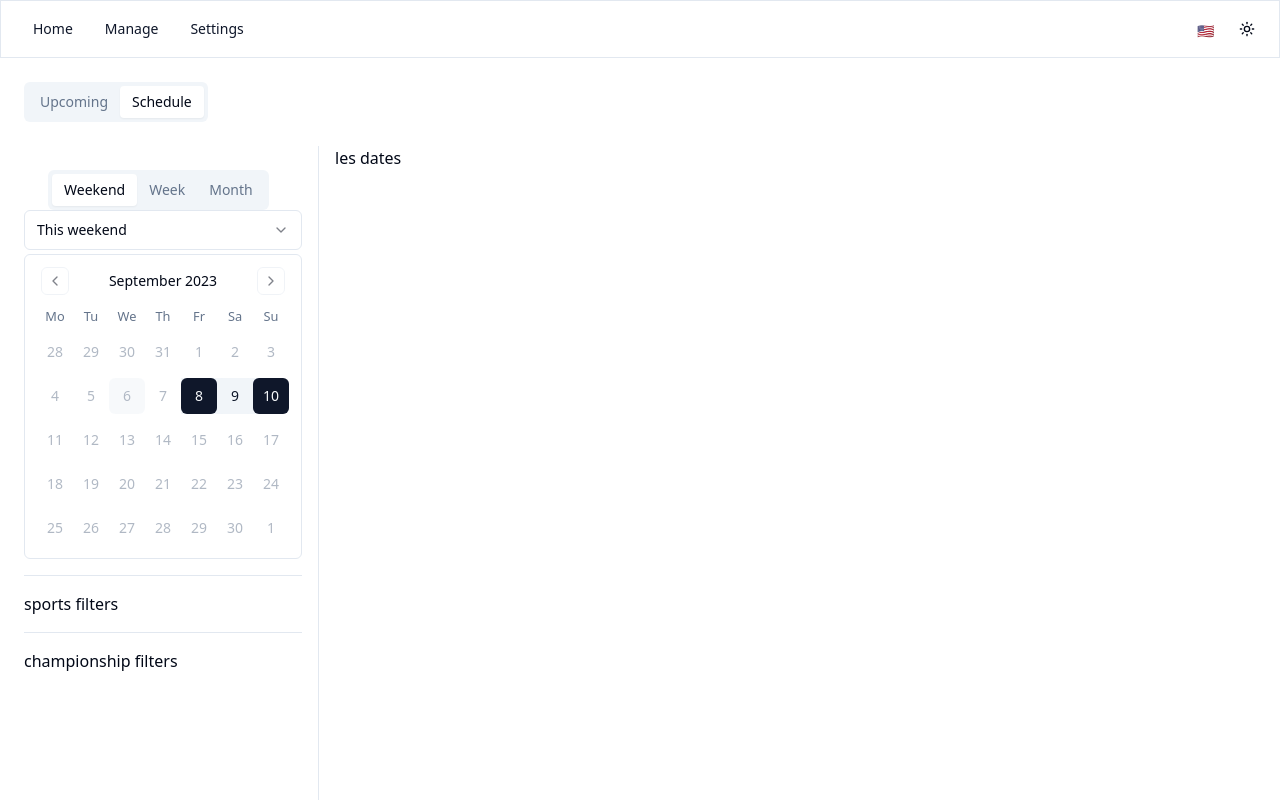
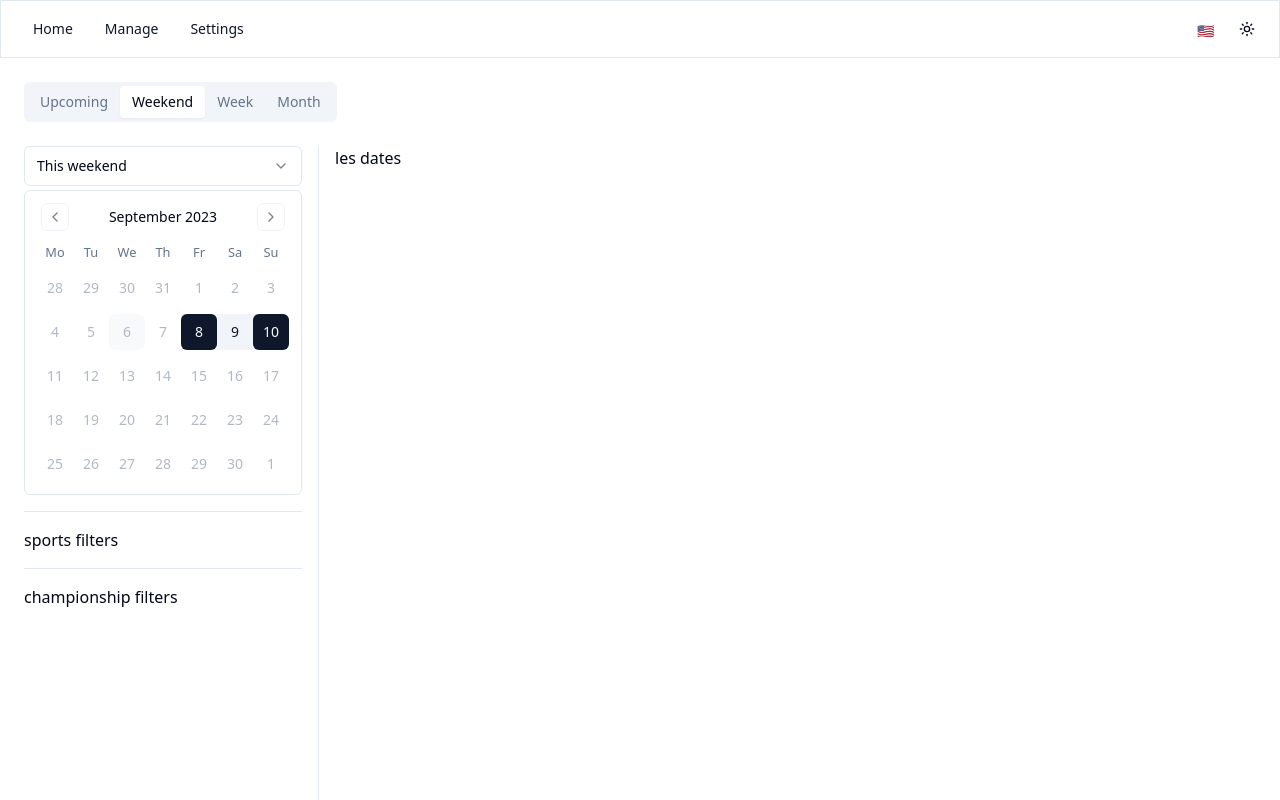
Before and after one commit to ugo-prenat/sports-calendar-front, a React (Vite) app: page / in a window 1280 px wide. Built offline with nearby package versions, Linux system fonts and the light colour scheme.

Commit message:
Revert "split tabs"
This reverts commit beda3a005e07bf32bb4e23593eb66556b32478dd.

```diff
--- a/src/App.tsx
+++ b/src/App.tsx
@@ -2,14 +2,11 @@ import { RouterProvider } from '@tanstack/react-router';
 import { ThemeProvider } from './common/contexts/theme.contexts';
 import { router } from './common/router/Router';
 import { LangProvider } from './common/contexts/lang.contexts';
-import { CalendarProvider } from './common/contexts/calendar.contexts';
 
 const App = () => (
   <ThemeProvider>
     <LangProvider>
-      <CalendarProvider>
-        <RouterProvider router={router} />
-      </CalendarProvider>
+      <RouterProvider router={router} />
     </LangProvider>
   </ThemeProvider>
 );
--- a/src/common/contexts/calendar.contexts.tsx
+++ /dev/null
@@ -1,47 +0,0 @@
-import { DEFAULT_SCHEDULE_VIEW } from '@/constants';
-import {
-  ScheduleView,
-  ICalendarContextProps,
-  ICalendarContextState,
-  IDateRange
-} from '@/pages/calendar/calendar.models';
-import { getDateRange } from '@/pages/calendar/calendar.utils';
-import { FC, createContext, useEffect, useState } from 'react';
-
-const initialState: ICalendarContextState = {
-  calendarView: DEFAULT_SCHEDULE_VIEW,
-  calendarRange: getDateRange(DEFAULT_SCHEDULE_VIEW),
-  setCalendarView: () => null,
-  setCalendarRange: () => null
-};
-
-export const CalendarProviderContext =
-  createContext<ICalendarContextState>(initialState);
-
-export const CalendarProvider: FC<ICalendarContextProps> = ({
-  children,
-  ...props
-}) => {
-  const [calendarView, setcalendarView] = useState<ScheduleView>(
-    DEFAULT_SCHEDULE_VIEW
-  );
-  const [calendarRange, setcalendarRange] = useState<IDateRange>(
-    getDateRange(DEFAULT_SCHEDULE_VIEW)
-  );
-
-  useEffect(() => {
-    setcalendarRange(getDateRange(calendarView));
-  }, [calendarView]);
-
-  const value = {
-    calendarView,
-    calendarRange,
-    setCalendarView: setcalendarView,
-    setCalendarRange: setcalendarRange
-  };
-  return (
-    <CalendarProviderContext.Provider {...props} value={value}>
-      {children}
-    </CalendarProviderContext.Provider>
-  );
-};
--- a/src/common/i18n/en.json
+++ b/src/common/i18n/en.json
@@ -15,7 +15,6 @@
   "settings": "Settings",
 
   "tab.upcoming": "Upcoming",
-  "tab.schedule": "Schedule",
   "tab.weekend": "Weekend",
   "tab.week": "Week",
   "tab.month": "Month",
--- a/src/common/i18n/fr.json
+++ b/src/common/i18n/fr.json
@@ -15,7 +15,6 @@
   "settings": "Paramètres",
 
   "tab.upcoming": "Prochainement",
-  "tab.schedule": "Calendrier",
   "tab.weekend": "Week-end",
   "tab.week": "Semaine",
   "tab.month": "Mois",
--- a/src/constants.ts
+++ b/src/constants.ts
@@ -61,14 +61,11 @@ export const CHAMIPONSHIP_CONFS = [
 
 // CALENDAR
 export const UPCOMING = 'upcoming';
-export const SCHEDULE = 'schedule';
-
 export const WEEKEND = 'weekend';
 export const WEEK = 'week';
 export const MONTH = 'month';
 
-export const DEFAULT_SCHEDULE_VIEW = WEEKEND;
-export const DEFAULT_CALENDAR_TAB = SCHEDULE;
+export const CALENDAR_VIEWS = [WEEKEND, WEEK, MONTH] as const;
 
-export const SCHEDULE_VIEWS = [WEEKEND, WEEK, MONTH] as const;
-export const CALENDAR_TABS = [UPCOMING, SCHEDULE] as const;
+export const CALENDAR_EN_FORMAT = 'LLL dd, y';
+export const CALENDAR_FR_FORMAT = 'dd LLL y';
--- a/src/pages/calendar/CalendarPage.tsx
+++ b/src/pages/calendar/CalendarPage.tsx
@@ -4,7 +4,7 @@ import { useTranslation } from '@/common/hooks/lang.hooks';
 import { ICalendarTab } from './calendar.models';
 import CalendarUpcomingTab from './tabs/upcoming/CalendarUpcomingTab';
 import CalendarScheduleTab from './tabs/schedule/CalendarScheduleTab';
-import { DEFAULT_CALENDAR_TAB, SCHEDULE, UPCOMING } from '@/constants';
+import { MONTH, UPCOMING, WEEK, WEEKEND } from '@/constants';
 
 const CalendarPage: FC = () => {
   const { t } = useTranslation();
@@ -12,21 +12,28 @@ const CalendarPage: FC = () => {
   const tabs: ICalendarTab[] = [
     {
       id: UPCOMING,
-      label: t(`tab.${UPCOMING}`),
+      label: t('tab.upcoming'),
       content: <CalendarUpcomingTab />
     },
     {
-      id: SCHEDULE,
-      label: t(`tab.${SCHEDULE}`),
-      content: <CalendarScheduleTab />
+      id: WEEKEND,
+      label: t('tab.weekend'),
+      content: <CalendarScheduleTab calendarView={WEEKEND} />
+    },
+    {
+      id: WEEK,
+      label: t('tab.week'),
+      content: <CalendarScheduleTab calendarView={WEEK} />
+    },
+    {
+      id: MONTH,
+      label: t('tab.month'),
+      content: <CalendarScheduleTab calendarView={MONTH} />
     }
   ];
 
   return (
-    <Tabs
-      defaultValue={DEFAULT_CALENDAR_TAB}
-      className="p-6 pb-0 flex-grow flex flex-col"
-    >
+    <Tabs defaultValue={WEEKEND} className="p-6 pb-0 flex-grow flex flex-col">
       <TabsList className="w-fit">
         {tabs.map((tab) => (
           <TabsTrigger key={tab.id} value={tab.id}>
--- a/src/pages/calendar/calendar.hooks.tsx
+++ /dev/null
@@ -1,11 +0,0 @@
-import { CalendarProviderContext } from '@/common/contexts/calendar.contexts';
-import { useContext } from 'react';
-
-export const useCalendar = () => {
-  const context = useContext(CalendarProviderContext);
-
-  if (context === undefined)
-    throw new Error('useCalendar must be used within a CalendarProvider');
-
-  return context;
-};
--- a/src/pages/calendar/tabs/schedule/CalendarScheduleTab.tsx
+++ b/src/pages/calendar/tabs/schedule/CalendarScheduleTab.tsx
@@ -1,11 +1,18 @@
 import { FC } from 'react';
+import { CalendarView } from '../../calendar.models';
 import FiltersColumn from './filtersColumn/FiltersColumn';
 import Schedule from './schedule/Schedule';
 
-const CalendarScheduleTab: FC = () => {
+interface ICalendarScheduleTabProps {
+  calendarView: CalendarView;
+}
+
+const CalendarScheduleTab: FC<ICalendarScheduleTabProps> = ({
+  calendarView
+}) => {
   return (
     <div className="flex h-full">
-      <FiltersColumn />
+      <FiltersColumn calendarView={calendarView} />
 
       <Schedule />
     </div>
--- a/src/pages/calendar/tabs/schedule/filtersColumn/CalendarRangeSelector.tsx
+++ b/src/pages/calendar/tabs/schedule/filtersColumn/CalendarRangeSelector.tsx
@@ -5,23 +5,27 @@ import {
   SelectTrigger,
   SelectValue
 } from '@/components/ui/select';
-import { FC, useEffect, useState } from 'react';
+import { FC, useState } from 'react';
 import { Calendar } from '@/components/ui/calendar';
-import { ICalendarRangeSelect, IDateRange } from '../../../calendar.models';
+import {
+  CalendarView,
+  ICalendarRangeSelect,
+  IDateRange
+} from '../../../calendar.models';
 import { useTranslation } from '@/common/hooks/lang.hooks';
-import { getNextRange } from '../../../calendar.utils';
+import { getDateRange, getNextRange } from '../../../calendar.utils';
 import { DateRange } from 'react-day-picker';
-import { useCalendar } from '@/pages/calendar/calendar.hooks';
 
-const CalendarRangeSelector: FC = () => {
+interface ICalendarRangeSelectorProps {
+  calendarView: CalendarView;
+}
+
+const CalendarRangeSelector: FC<ICalendarRangeSelectorProps> = ({
+  calendarView
+}) => {
   const { t } = useTranslation();
-  const {
-    calendarRange: range,
-    setCalendarRange: setRange,
-    calendarView
-  } = useCalendar();
 
-  const [value, setValue] = useState<string>('0');
+  const [range, setRange] = useState<IDateRange>(getDateRange(calendarView));
 
   const handleSetRange = (maybeRange: DateRange | undefined) => {
     const newRange: IDateRange = {
@@ -31,14 +35,8 @@ const CalendarRangeSelector: FC = () => {
     setRange(newRange);
   };
 
-  const handleChangeRange = (value: string) => {
+  const handleChangeRange = (value: string) =>
     setRange(getNextRange(calendarView, +value));
-    setValue(value);
-  };
-
-  useEffect(() => {
-    setValue('0');
-  }, [calendarView]);
 
   const selectItems: ICalendarRangeSelect[] = ['0', '1', '2'].map((value) => ({
     value,
@@ -51,7 +49,6 @@ const CalendarRangeSelector: FC = () => {
         <Select
           onValueChange={handleChangeRange}
           defaultValue={selectItems[0]?.value}
-          value={value}
         >
           <SelectTrigger>
             <SelectValue placeholder={t('pick.date')} />
--- a/src/pages/calendar/tabs/schedule/filtersColumn/FiltersColumn.tsx
+++ b/src/pages/calendar/tabs/schedule/filtersColumn/FiltersColumn.tsx
@@ -1,12 +1,15 @@
 import { FC } from 'react';
+import { CalendarView } from '../../../calendar.models';
 import CalendarRangeSelector from './CalendarRangeSelector';
-import ScheduleViewSelector from './ScheduleViewSelector';
 
-const FiltersColumn: FC = () => {
+interface IFiltersColumnProps {
+  calendarView: CalendarView;
+}
+
+const FiltersColumn: FC<IFiltersColumnProps> = ({ calendarView }) => {
   return (
     <div className="h-full pr-4 border-r">
-      <ScheduleViewSelector />
-      <CalendarRangeSelector />
+      <CalendarRangeSelector calendarView={calendarView} />
 
       <div className="py-4">sports filters</div>
       <div className="pt-4 border-t">championship filters</div>
--- a/src/pages/calendar/tabs/schedule/filtersColumn/ScheduleViewSelector.tsx
+++ /dev/null
@@ -1,43 +0,0 @@
-import { DEFAULT_SCHEDULE_VIEW, SCHEDULE_VIEWS } from '@/constants';
-import {
-  IScheduleViewSelector,
-  ScheduleView
-} from '@/pages/calendar/calendar.models';
-import { FC } from 'react';
-import { useTranslation } from '@/common/hooks/lang.hooks';
-import { Tabs, TabsList, TabsTrigger } from '@/components/ui/tabs';
-import { useCalendar } from '@/pages/calendar/calendar.hooks';
-
-const ScheduleViewSelector: FC = () => {
-  const { t } = useTranslation();
-  const { setCalendarView: setView } = useCalendar();
-
-  const handleChange = (newView: ScheduleView) => () => setView(newView);
-
-  const tabs: IScheduleViewSelector[] = SCHEDULE_VIEWS.map((view) => ({
-    id: view,
-    label: t(`tab.${view}`)
-  }));
-
-  return (
-    <Tabs
-      defaultValue={DEFAULT_SCHEDULE_VIEW}
-      className="p-6 pb-0 flex-grow flex flex-col"
-    >
-      <TabsList className="w-fit">
-        {tabs.map((tab) => (
-          <TabsTrigger
-            key={tab.id}
-            value={tab.id}
-            onClick={handleChange(tab.id)}
-            id={tab.id}
-          >
-            {tab.label}
-          </TabsTrigger>
-        ))}
-      </TabsList>
-    </Tabs>
-  );
-};
-
-export default ScheduleViewSelector;
```
Also changed, not shown: src/pages/calendar/calendar.models.ts (+5 -11 lines).
